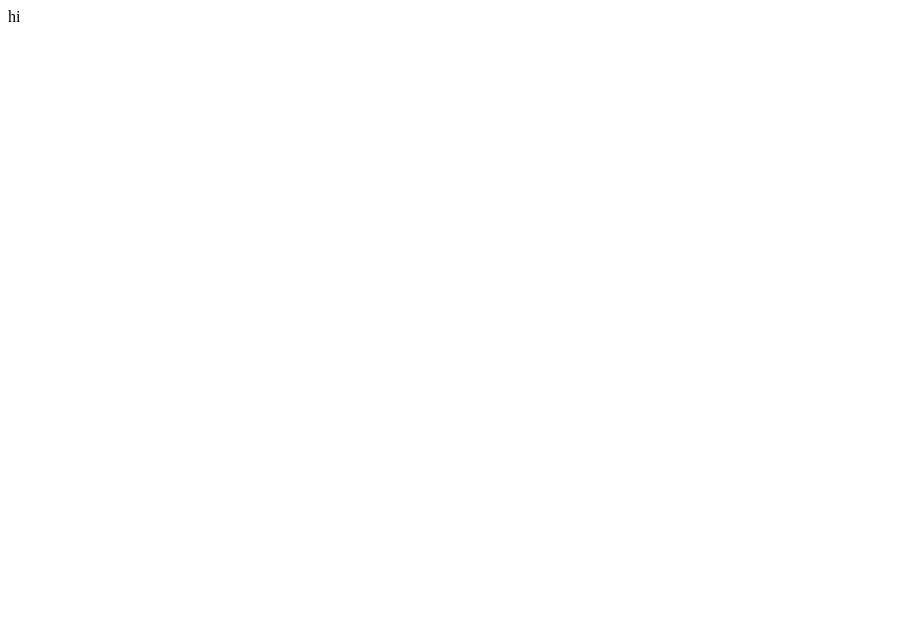
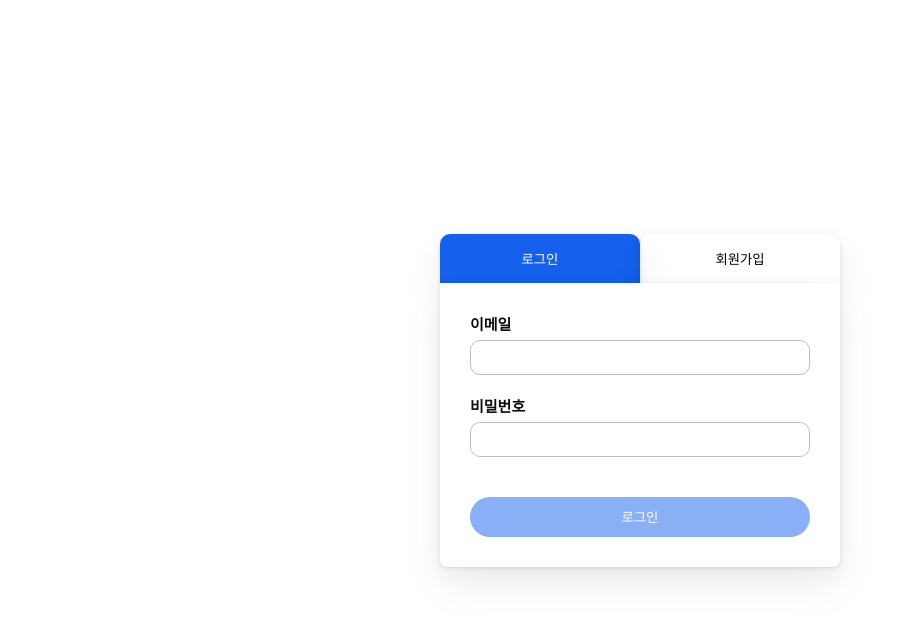
Before and after one commit to pre-onboading-2team/To-do-App, a React (Create React App) app: page / in a window 1280 px wide. Shown: the top 618 px of the page, without its empty margins (0-898 px from the left). Built offline with nearby package versions, Linux system fonts and the light colour scheme.

Commit message:
Chore: Auth page 라우트 연결

```diff
--- a/src/App.tsx
+++ b/src/App.tsx
@@ -1,9 +1,14 @@
+import { Route, Routes } from "react-router-dom";
+
 import { Modal } from "./components";
+import { Auth } from "./pages";
 
 const App = () => {
   return (
     <Modal width="600px" height="max-content" borderRadius="12px" background>
-      <div>hi</div>
+      <Routes>
+        <Route path="/" element={<Auth />} />
+      </Routes>
     </Modal>
   );
 };
--- a/src/index.tsx
+++ b/src/index.tsx
@@ -1,13 +1,18 @@
 import React from "react";
 import ReactDOM from "react-dom/client";
+import { BrowserRouter } from "react-router-dom";
 
 import App from "./App";
+import { GlobalStyle } from "./assets";
 
 const root = ReactDOM.createRoot(
   document.getElementById("root") as HTMLElement
 );
 root.render(
   <React.StrictMode>
-    <App />
+    <BrowserRouter>
+      <GlobalStyle />
+      <App />
+    </BrowserRouter>
   </React.StrictMode>
 );
--- /dev/null
+++ b/src/pages/index.ts
@@ -0,0 +1 @@
+export { default as Auth } from "./Auth/Auth";
```
